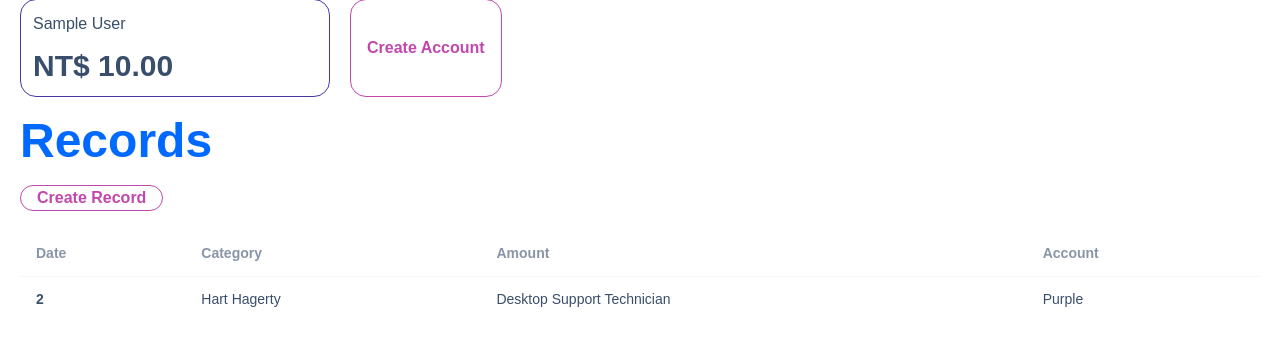
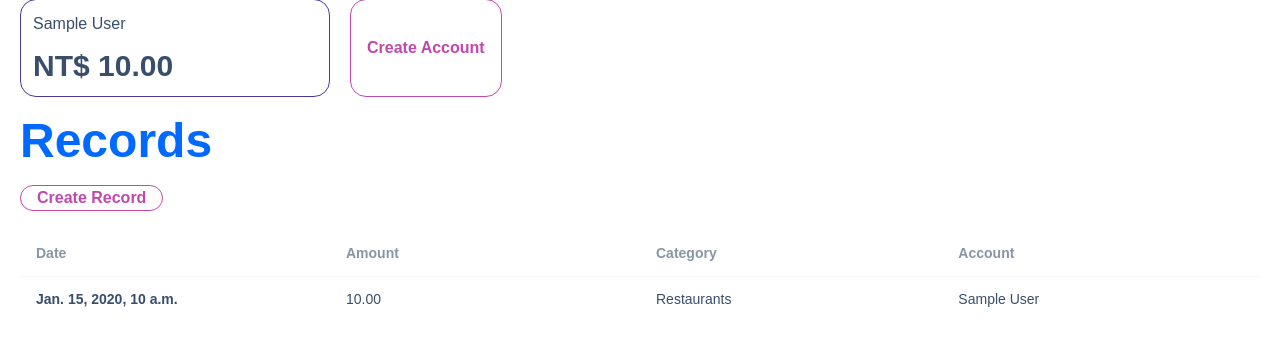
Before and after one commit to legosthes/expense-tracker, a Django app: page /accounts/ in a window 1280 px wide. Shown: the part 267-613 px from the top of the page. Run offline with Django 5.2, Linux system fonts and the light colour scheme; a user stored in the database is signed in; tables that the repository leaves empty hold one stand-in row (values such as "Sample post").

Commit message:
feat: implement add record

```diff
--- a/apps/accounts/views.py
+++ b/apps/accounts/views.py
@@ -3,6 +3,7 @@ from django.contrib.auth.decorators import login_required
 from apps.accounts.models import Account
 from apps.records.models import Record
 from apps.accounts.forms import AccountForm
+from apps.records.forms import RecordForm
 from django.views.decorators.http import require_POST
 from django.http import HttpResponse
 from django.urls import reverse
@@ -13,17 +14,25 @@ from django.db.models import Sum
 @login_required
 def accounts(request):
     accounts = Account.objects.filter(user_id=request.user).order_by("created_at")
-    records = Record.objects.filter(user_id=request.user)
     total_sums = (
         accounts.values("currency").annotate(sum=Sum("init_amount")).order_by("-sum")
     )
     if request.POST:
-        form = AccountForm(request.POST)
-        account = form.save(commit=False)
-        account.user = request.user
-        account.save()
-        return redirect("accounts:accounts")
+        if request.POST["_method"] == "account":
+            form = AccountForm(request.POST)
+            account = form.save(commit=False)
+            account.user = request.user
+            account.save()
+            return redirect("accounts:accounts")
+        if request.POST["_method"] == "record":
+            form = RecordForm(request.POST, user=request.user)
+            if form.is_valid():
+                record = form.save(commit=False)
+                record.user = request.user
+                record.save()
+                return redirect("accounts:accounts")
     else:
+        records = Record.objects.filter(user_id=request.user)
         return render(
             request,
             "pages/accounts.html",
--- a/public/styles/style.css
+++ b/public/styles/style.css
@@ -1706,6 +1706,9 @@
   .mt-64 {
     margin-top: calc(var(--spacing) * 64);
   }
+  .mb-5 {
+    margin-bottom: calc(var(--spacing) * 5);
+  }
   .status {
     display: inline-block;
     aspect-ratio: 1 / 1;
@@ -1801,6 +1804,9 @@
   }
   .grid {
     display: grid;
+  }
+  .hidden {
+    display: none;
   }
   .inline {
     display: inline;
--- a/templates/pages/accounts.html
+++ b/templates/pages/accounts.html
@@ -42,24 +42,26 @@
 </div>
 
 
-<div class="overflow-x-auto">
+<div class="overflow-x-auto mb-5">
   <table class="table">
     <!-- head -->
     <thead>
       <tr>
-        <th>Date</th>
+        <th class="w-1/4">Date</th>
+        <th class="w-1/4">Amount</th>
         <th>Category</th>
-        <th>Amount</th>
         <th>Account</th>
       </tr>
     </thead>
     <tbody>
+        {%for record in records%}
       <tr class="hover:bg-base-300">
-        <th>2</th>
-        <td>Hart Hagerty</td>
-        <td>Desktop Support Technician</td>
-        <td>Purple</td>
+        <th>{{record.created_at}}</th>
+        <td>{{record.amount}}</td>
+        <td>{{record.category}}</td>
+        <td>{{record.account}}</td>
       </tr>
+        {%endfor%}
     </tbody>
   </table>
 </div>
--- a/templates/pages/new_account.html
+++ b/templates/pages/new_account.html
@@ -3,6 +3,7 @@
         <div class="flex flex-col shadow-xl p-5 rounded-2xl bg-white">
             <h1 class="text-3xl text-primary font-bold">New Account</h1>
             <form action="{%url 'accounts:accounts'%}" method="post">
+                <input type="hidden" name="_method" value="account" />
                 {% csrf_token %}
                 {%for field in form%}
                 <div class="mt-3 font-bold text-xl">{{field.label_tag}}</div>
--- a/templates/pages/new_record.html
+++ b/templates/pages/new_record.html
@@ -2,7 +2,8 @@
     <div class="w-lg" hx-on:click="event.stopPropagation()">
         <div class="flex flex-col shadow-xl p-5 rounded-2xl bg-white z-99">
             <h1 class="text-3xl text-primary font-bold">New Record</h1>
-            <form action="#" method="post">
+            <form action="{%url 'accounts:accounts'%}" method="post">
+                <input type="hidden" name="_method" value="record" />
                 {% csrf_token %}
                 {%for field in form%}
                 <div class="mt-3 font-bold text-xl">{{field.label_tag}}</div>
```
Lines whose indentation alone changed are shown as unchanged.
